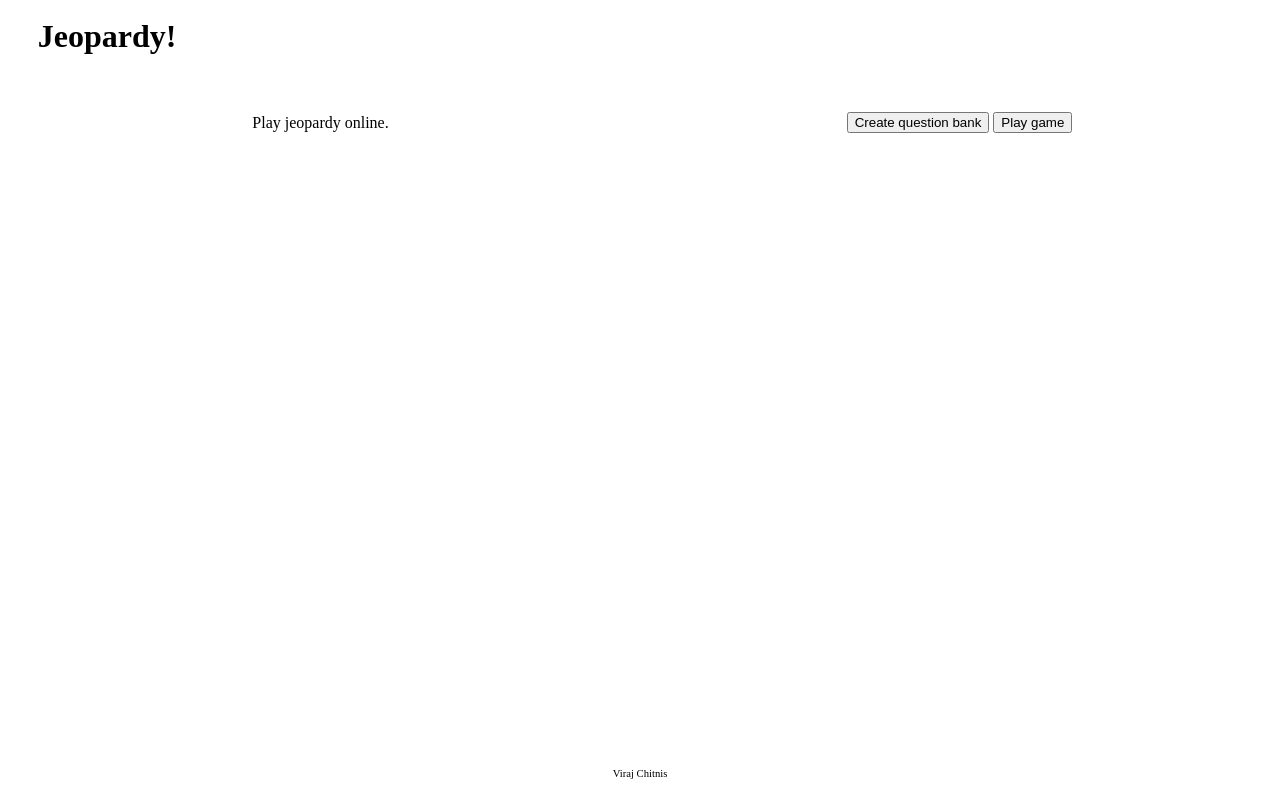
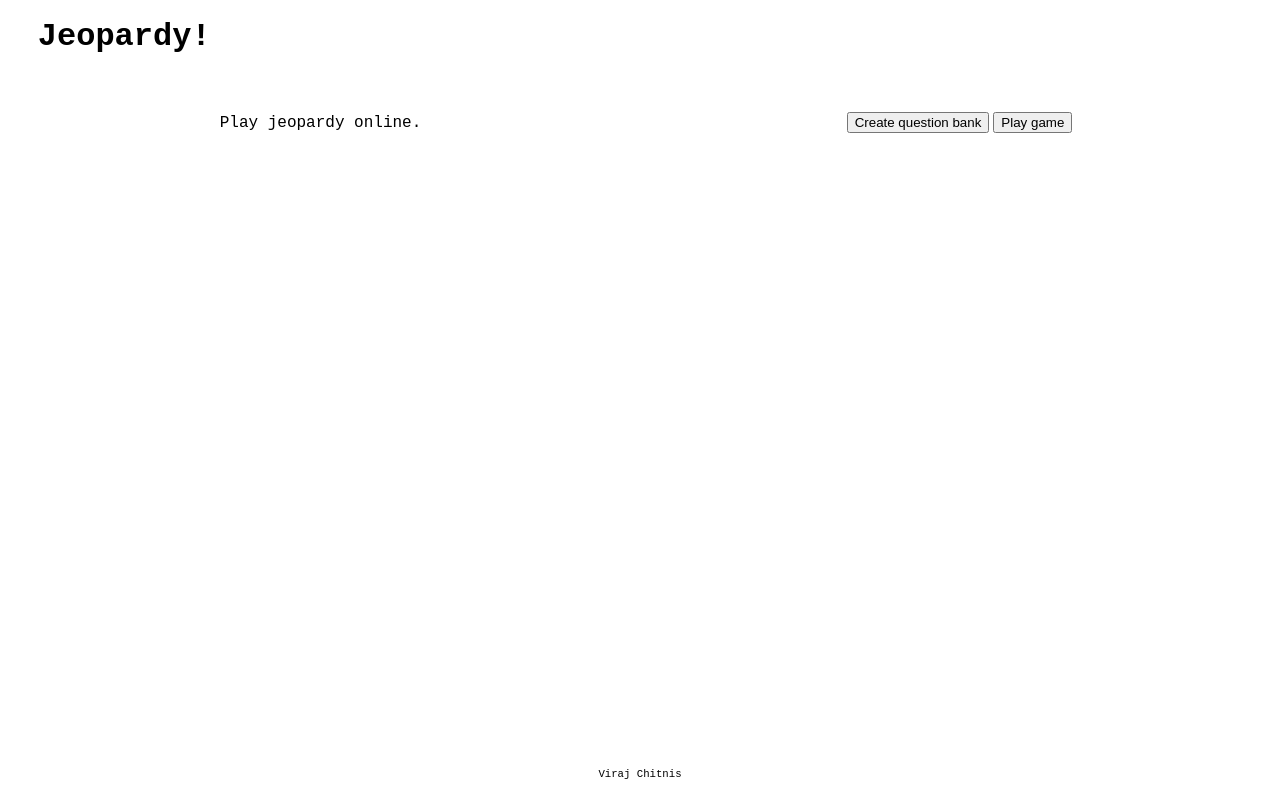
Before and after one commit to virajchitnis/JeopardyGame, a PHP site: page / in a window 1280 px wide. Run offline with PHP 8.4, Linux system fonts and the light colour scheme.

Commit message:
Changed all fonts
Changed all fonts to a better type.

```diff
--- a/css/design.css
+++ b/css/design.css
@@ -1,8 +1,11 @@
 * {
 	margin: 0;
 }
-	html, body {
+html, body {
 	height: 100%;
+}
+p, h1, h2, h3 {
+	font-family:"Courier New", Courier, monospace;
 }
 .wrapper {
 	min-height: 100%;
```
